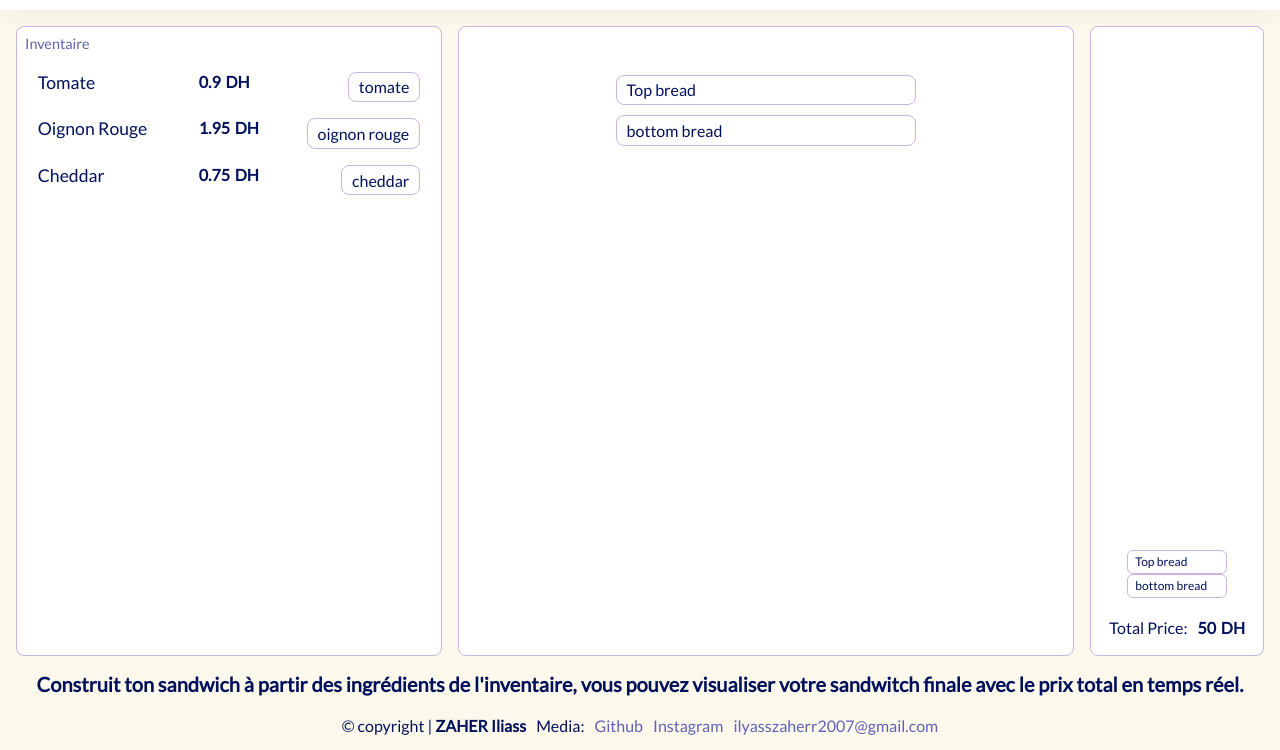
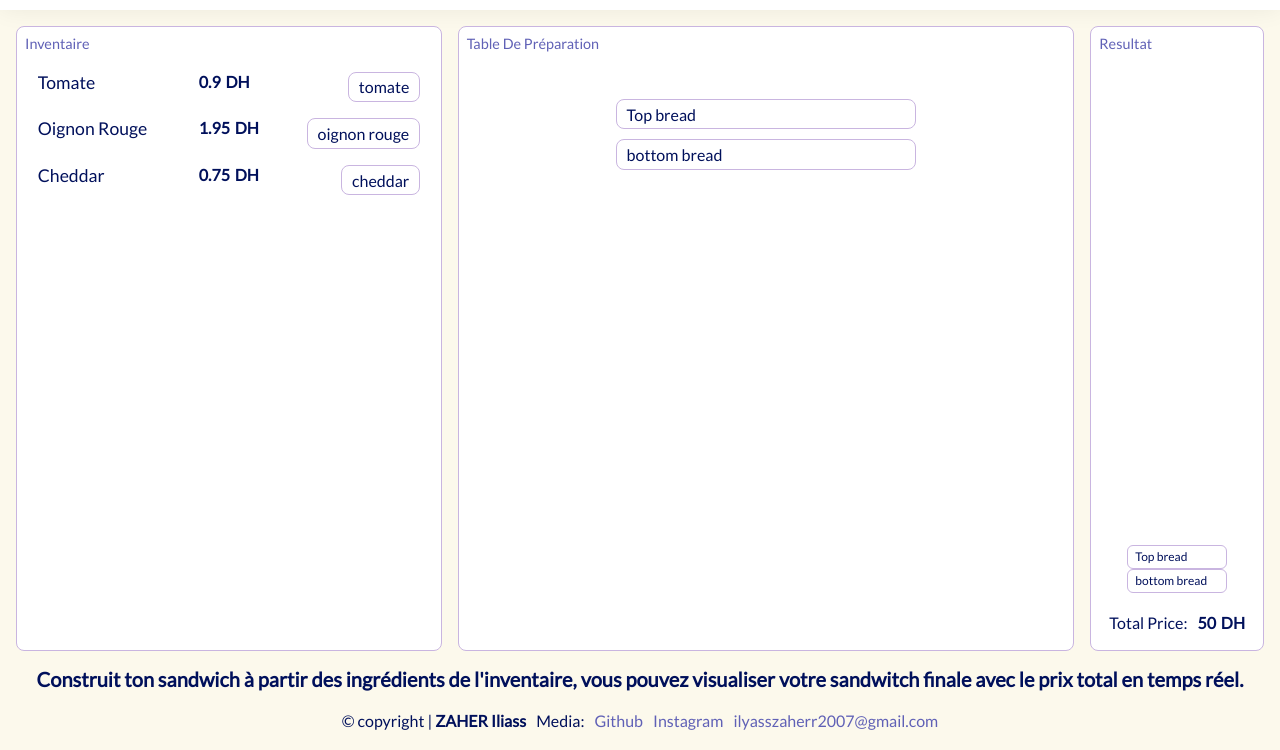
Before and after one commit to IliassZahDev/Sandwich-maker, a plain HTML site: page index.html in a window 1280 px wide. Shown: the part 50-800 px from the top of the page. Drawn offline with Linux system fonts and the light colour scheme.

Commit message:
Add head for each main section

```diff
--- a/index.html
+++ b/index.html
@@ -29,7 +29,7 @@
   <main class="flex-item">
 
     <aside class="box ingrediants-section">
-      <div class="sidebar-head">inventaire</div>
+      <div class="head">inventaire</div>
       <div class="ingredients-list">
 
         <p class="ingr-name">tomate</p>
@@ -52,6 +52,7 @@
     </aside>
 
     <section class="table box flex-item">
+      <div class="head">table de préparation</div>
       <div class="burger-container">
         <div class="top-bread ingr-article">Top bread</div>
         <div class="ingrediants-container"></div>
@@ -60,6 +61,7 @@
     </section>
 
     <section class="result box flex-item">
+      <div class="head">resultat</div>
       <div class="burger-container">
         <div class="top-bread ingr-article">Top bread</div>
         <div class="ingrediants-container"></div>
--- a/style/footer.css
+++ b/style/footer.css
@@ -1,6 +1,6 @@
 footer{
   flex-direction: column;
-  padding: 0 15px 15px 15px;
+  padding: 0 15px 20px 15px;
   .description{
     font-size: 20px;
     font-weight: bold;
--- a/style/general.css
+++ b/style/general.css
@@ -66,6 +66,14 @@ ul{
   }
 }
 
+.head{
+  text-transform: capitalize;
+  color: var(--secondary-color);
+
+  font-size: .9em;
+  margin-bottom: .5em;
+}
+
 /* Ingredients */
 .ingr-article{
   border: 1px solid var(--border-color);
--- a/style/result.css
+++ b/style/result.css
@@ -1,6 +1,9 @@
 .result{
   flex-direction: column;
-  justify-content: end;
+  .head{
+    flex: 1;
+    align-self: start;
+  }
   .ingr-article{
     width: 100px;
     /* To remove */
@@ -11,6 +14,7 @@
     margin-top: 20px;
 
     text-transform: capitalize;
+
     & > span {
       margin-right: 10px;
     }
--- a/style/sidebare.css
+++ b/style/sidebare.css
@@ -1,11 +1,4 @@
 .ingrediants-section{
-  .sidebar-head{
-    text-transform: capitalize;
-    color: var(--secondary-color);
-
-    font-size: .9em;
-    margin-bottom: .5em;
-  }
   .ingredients-list{
     padding: .8em;
     display: grid;
--- a/style/table.css
+++ b/style/table.css
@@ -1,7 +1,9 @@
 .table {
   flex-direction: column;
+  align-items: start !important;
   flex: 1;
   .burger-container{
+    align-self: center;
     flex: 1;
 
     margin: 40px 0;
```
